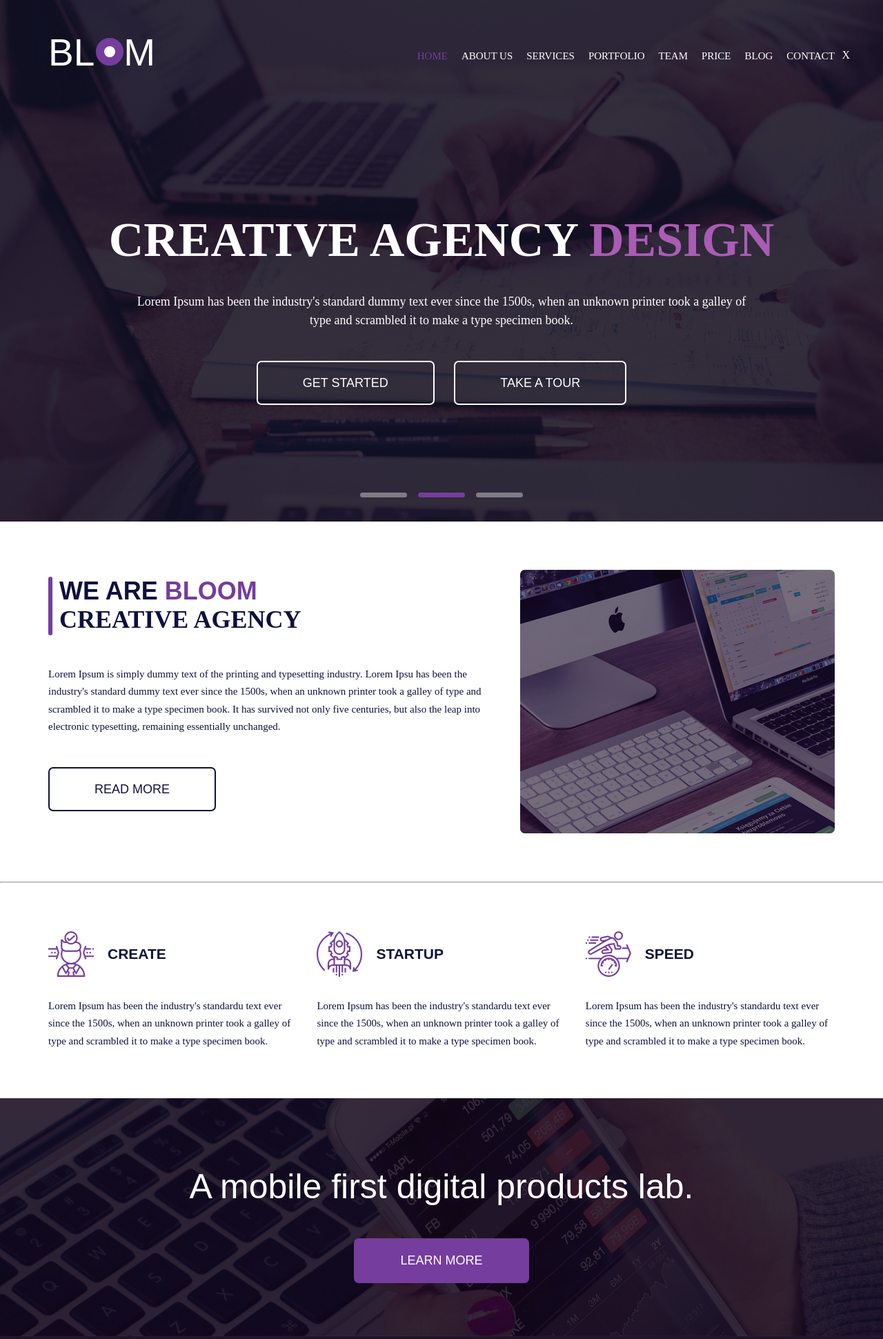
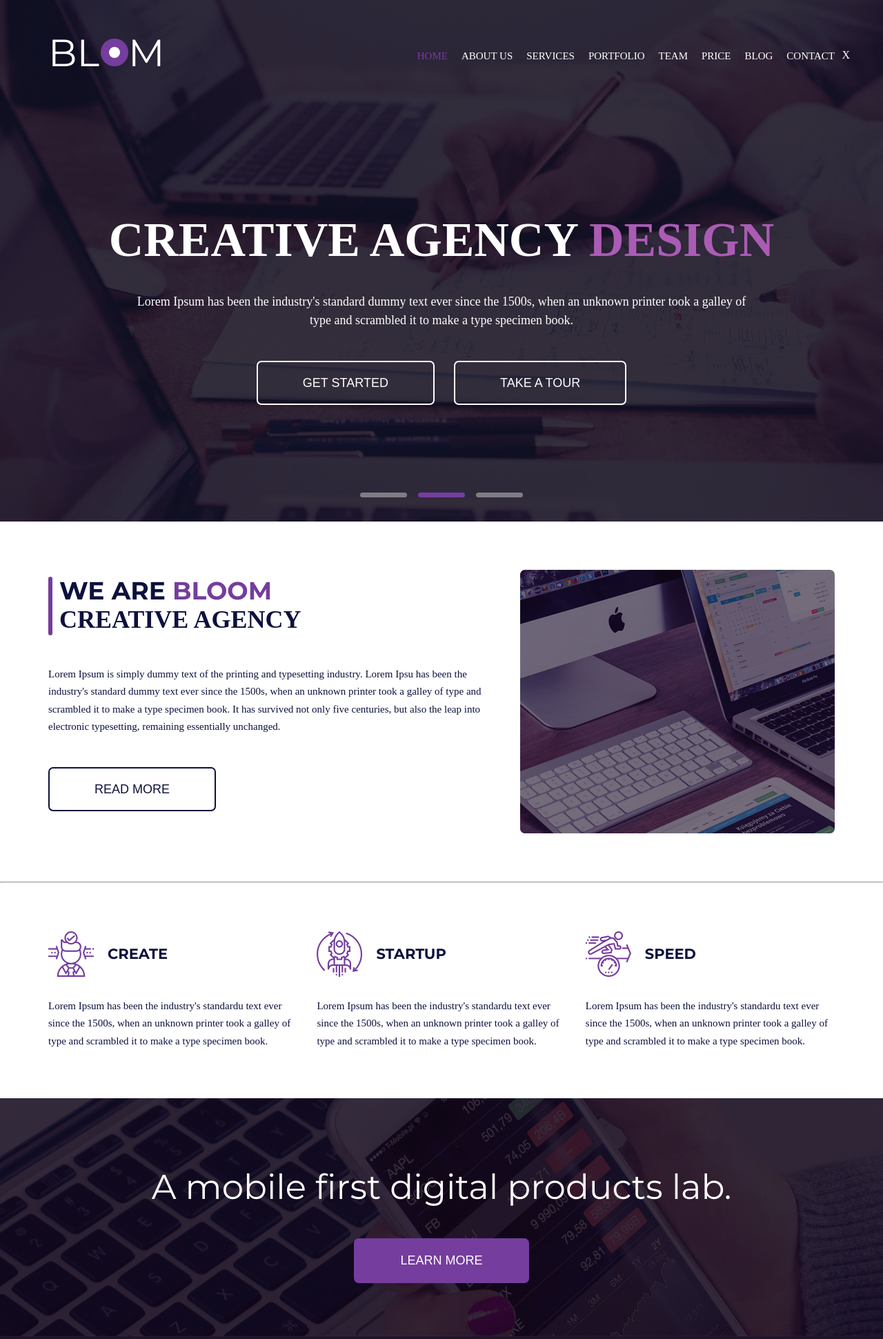
Before and after one commit to carlosperez80/carlosperez.github.io, a PHP site: page /index.html in a window 1280 px wide. Shown: the top 1941 px of the page at 69% size. Run offline with PHP 8.4, Linux system fonts and the light colour scheme; some libraries are stand-ins or nearby versions.

Commit message:
Update styles.css

```diff
--- a/css/styles.css
+++ b/css/styles.css
@@ -5,7 +5,7 @@
 }
 
 body{
-	font-family: "Montserrat SemiBold", sans-serif, arial;
+	font-family: Montserrat, "Montserrat SemiBold", sans-serif, arial;
 	background-color: #fff;
 	color: #fff;
 }
```
